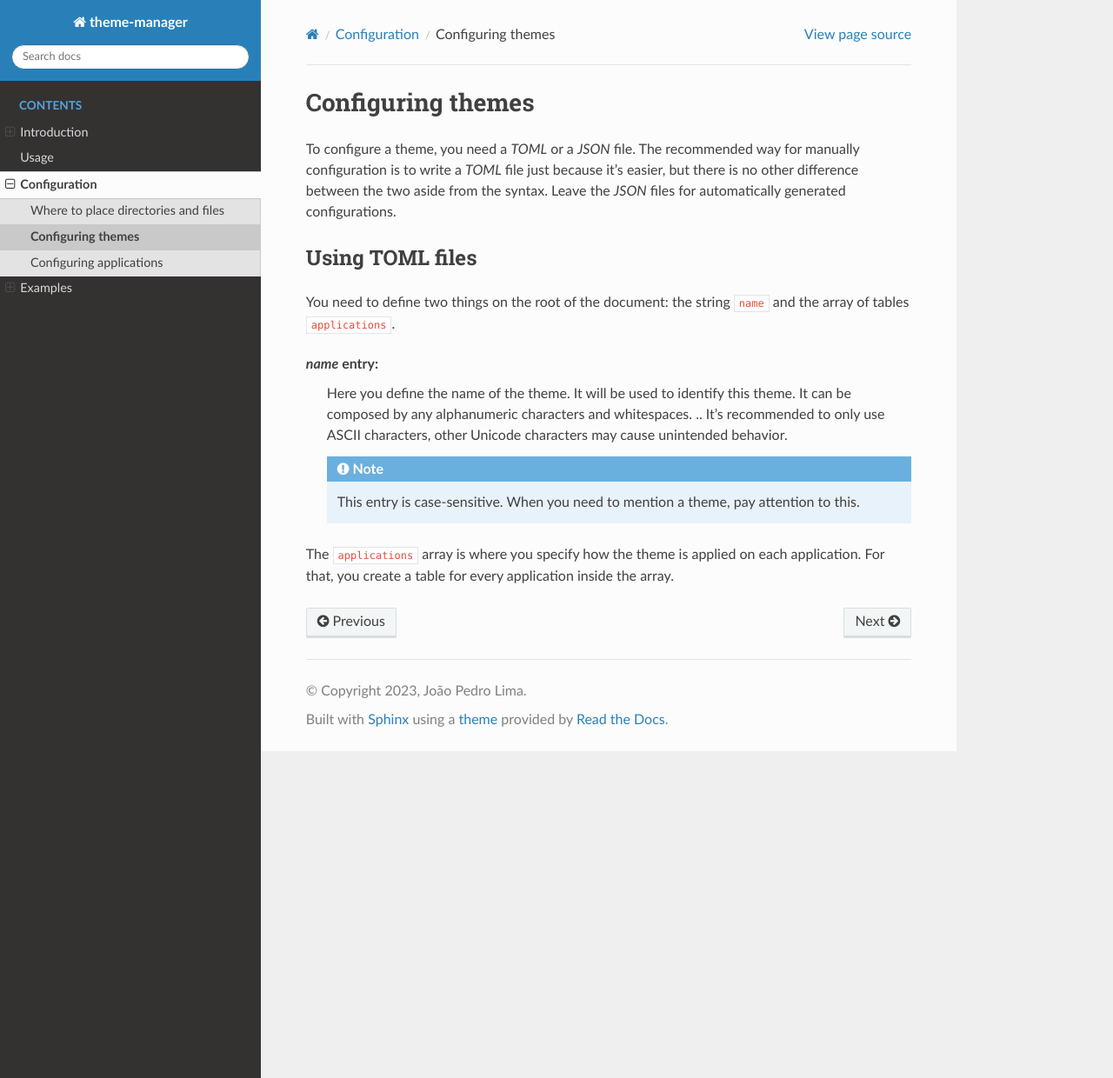
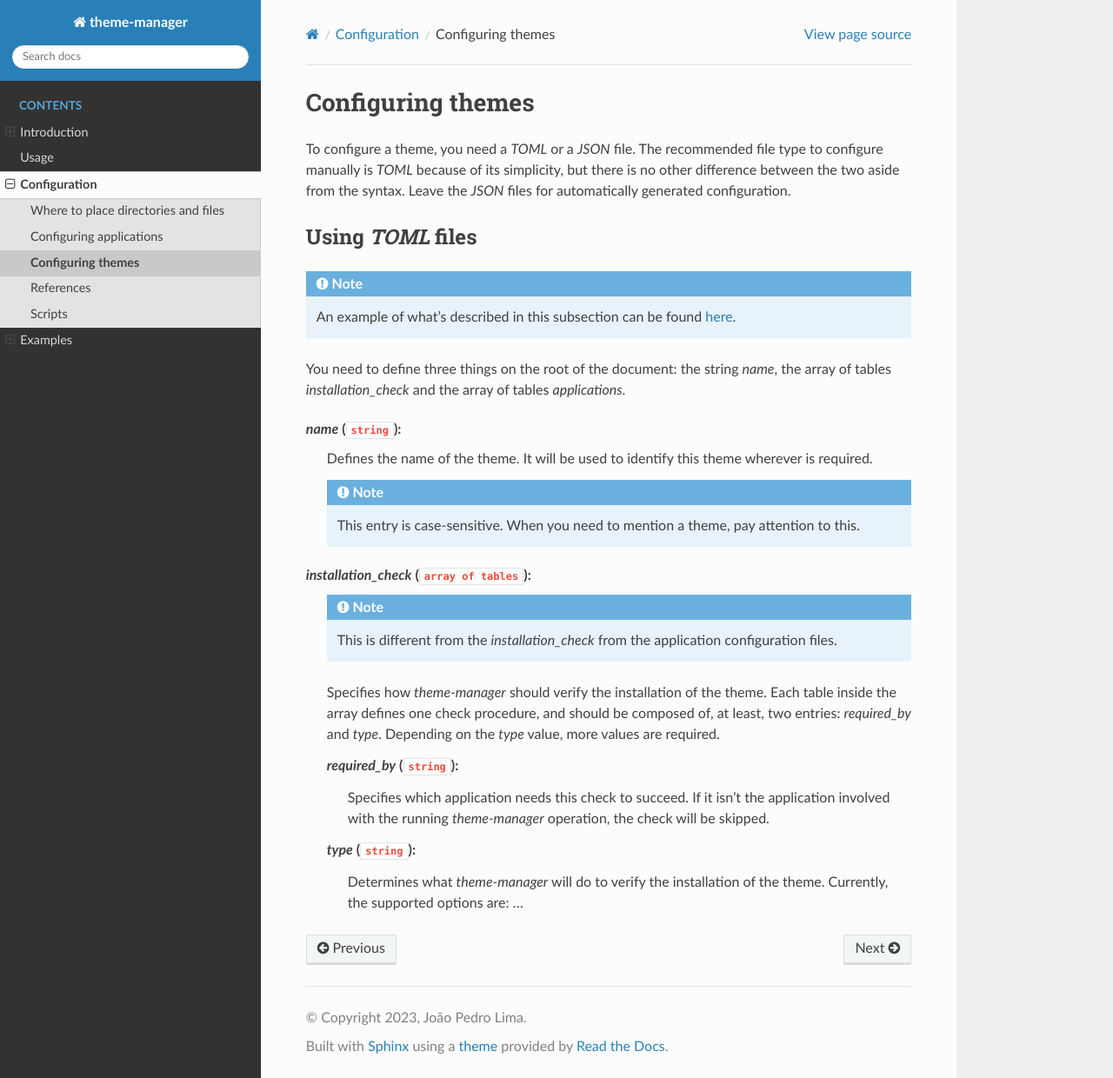
Before and after one commit to Limones-07/theme-manager, a Sphinx documentation site: the page built from docs/source/configuration/themes.rst, in a window 1280 px wide and 1240 px high. Shown: the whole window at 87% size. Built offline with Sphinx 7.4.7 and the Read the Docs theme 2.0.0, drawn with Linux system fonts in a browser that asks for light colours.

Commit message:
Continue documentation writing

```diff
--- /dev/null
+++ b/docs/source/configuration/references.rst
@@ -0,0 +1,6 @@
+.. _configuration_references_start:
+
+References
+==========
+
+placeholder text
--- /dev/null
+++ b/docs/source/configuration/scripts.rst
@@ -0,0 +1,6 @@
+.. _configuration_scripts_start:
+
+Scripts
+=======
+
+placeholder
--- a/docs/source/configuration/themes.rst
+++ b/docs/source/configuration/themes.rst
@@ -3,23 +3,38 @@
 Configuring themes
 ==================
 
-To configure a theme, you need a `TOML` or a `JSON` file. The recommended way for manually configuration
-is to write a `TOML` file just because it's easier, but there is no other difference between the two aside
-from the syntax. Leave the `JSON` files for automatically generated configurations.
+To configure a theme, you need a `TOML` or a `JSON` file. The recommended file type to configure manually
+is `TOML` because of its simplicity, but there is no other difference between the two aside from the syntax.
+Leave the `JSON` files for automatically generated configuration.
 
-Using TOML files
-----------------
+Using `TOML` files
+------------------
 
-You need to define two things on the root of the document: the string ``name`` and the array of
-tables ``applications``.
+.. note::
+    An example of what's described in this subsection can be found
+    :ref:`here <examples_theme_configuration_theme_toml>`.
 
-`name` entry:
-    Here you define the name of the theme. It will be used to identify this theme.
-    It can be composed by any alphanumeric characters and whitespaces.
-    .. It's recommended to only use ASCII characters, other Unicode characters may cause unintended behavior.
+You need to define three things on the root of the document: the string `name`, the array of
+tables `installation_check` and the array of tables `applications`.
+
+`name` (``string``):
+    Defines the name of the theme. It will be used to identify this theme wherever is required.
 
     .. note::
         This entry is case-sensitive. When you need to mention a theme, pay attention to this.
 
-The ``applications`` array is where you specify how the theme is applied on each application. For that,
-you create a table for every application inside the array.
+`installation_check` (``array of tables``):
+    .. note::
+        This is different from the `installation_check` from the application configuration files.
+
+    Specifies how `theme-manager` should verify the installation of the theme.
+    Each table inside the array defines one check procedure, and should be composed of, at least,
+    two entries: `required_by` and `type`. Depending on the `type` value, more values are required.
+
+    `required_by` (``string``):
+        Specifies which application needs this check to succeed. If it isn't the application involved
+        with the running `theme-manager` operation, the check will be skipped.
+
+    `type` (``string``):
+        Determines what `theme-manager` will do to verify the installation of the theme. Currently,
+        the supported options are: ...
```
Also changed, not shown: docs/source/configuration/applications.rst (+13 -2 lines), docs/source/configuration/configuration.rst (+21 -6 lines), docs/source/configuration/files.rst (+7 -3 lines), docs/source/examples/examples.rst (+52 -48 lines), 3 other files.
